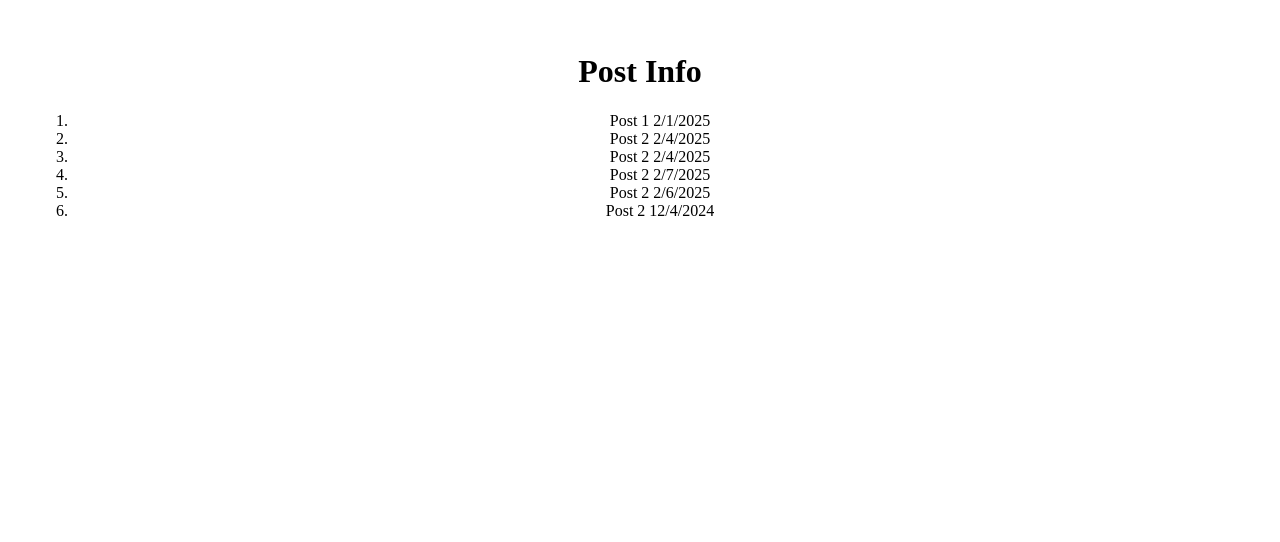
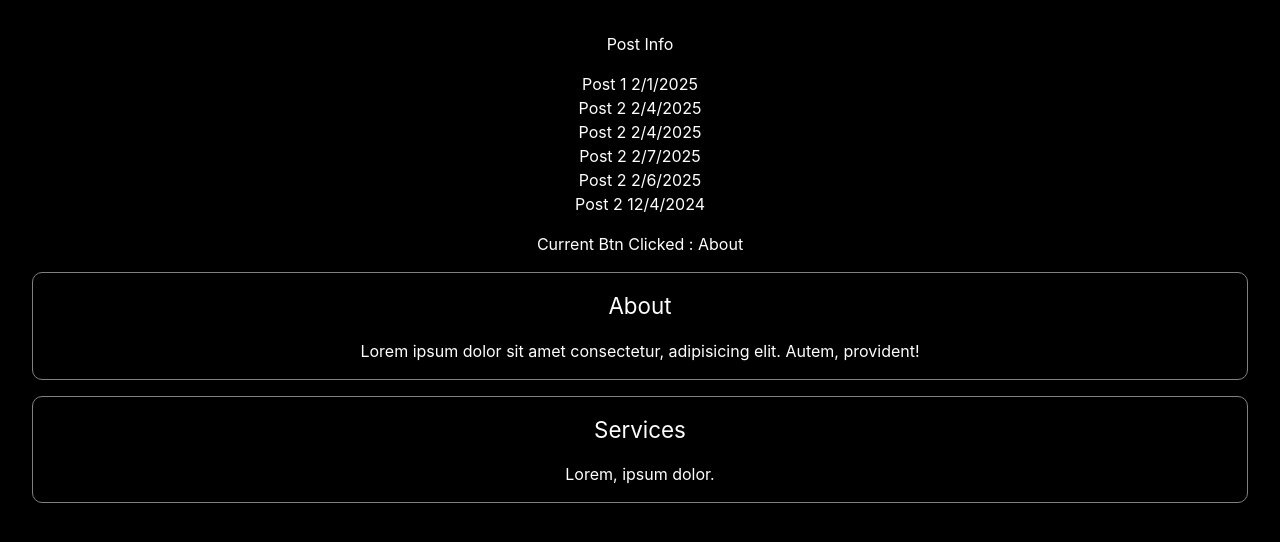
Before and after one commit to guitar6029/posts-test, a React (Vite) app: page / in a window 1280 px wide. Shown: the top 542 px of the page. Built offline with nearby package versions, Linux system fonts and the light colour scheme.

Commit message:
updated app

```diff
--- a/package.json
+++ b/package.json
@@ -10,6 +10,7 @@
     "preview": "vite preview"
   },
   "dependencies": {
+    "@tailwindcss/vite": "^4.0.6",
     "react": "^19.0.0",
     "react-dom": "^19.0.0"
   },
@@ -18,10 +19,12 @@
     "@types/react": "^19.0.8",
     "@types/react-dom": "^19.0.3",
     "@vitejs/plugin-react": "^4.3.4",
+    "autoprefixer": "^10.4.20",
     "eslint": "^9.20.1",
     "eslint-plugin-react-hooks": "^5.0.0",
     "eslint-plugin-react-refresh": "^0.4.19",
     "globals": "^15.15.0",
+    "postcss": "^8.5.2",
     "typescript": "~5.7.2",
     "typescript-eslint": "^8.24.0",
     "vite": "^6.1.0"
--- a/src/App.tsx
+++ b/src/App.tsx
@@ -1,15 +1,32 @@
 import './App.css';
 import MyWrapper from './components/MyWrapper';
 import Posts from './components/Posts/Posts';
+import TabButton from './components/TabButton/TabButton';
+import {useState} from 'react'
 
 function App() {
 
+  const [currentBtn, setBtn] = useState<string>('About')
+
+  const handleClick = (e: string) => {
+
+    setBtn(e)
+  }
+
   return (
-    <div>
+    <div className="flex flex-col gap-1">
       <MyWrapper>
         <h1>Post Info</h1>
       </MyWrapper>
       <Posts />
+      <span>Current Btn Clicked : {currentBtn}</span>
+      <TabButton classStr="p-1" title="About" tabClicked={handleClick}>
+          <span>Lorem ipsum dolor sit amet consectetur, adipisicing elit. Autem, provident!</span>
+      </TabButton>
+
+      <TabButton classStr="p-1" title="Services" tabClicked={handleClick}>
+          <span>Lorem, ipsum dolor.</span>
+      </TabButton>
     </div>
   );
 }
--- a/src/components/Posts/Posts.tsx
+++ b/src/components/Posts/Posts.tsx
@@ -1,6 +1,7 @@
 import {useState, useEffect} from 'react'
 import { getPosts } from '../../api/fetchPosts';
 import type { Post } from '../../types/Post';
+
 export default function Posts(){
 
     const [posts, setPosts] = useState<Post[]>([]);
@@ -13,7 +14,7 @@ export default function Posts(){
         try {
           let response = await getPosts();
           if (response) {
-            setPosts(response.data);
+            setPosts(response.data as Post[]);
             setLoadingPosts(false);
           }
         } catch (err) {
--- /dev/null
+++ b/src/components/TabButton/TabButton.tsx
@@ -0,0 +1,17 @@
+import React from "react";
+
+type TabButtonTypes = {
+    title : string,
+    children: React.ReactNode,
+    tabClicked: (title:string) => void,
+    classStr: string
+}
+
+export default function TabButton({title, children, tabClicked, classStr}: TabButtonTypes){
+ return (
+    <div className={`tab-button ${classStr}`}>
+        <button onClick={() => tabClicked(title)}>{title}</button>
+        {children}
+    </div>
+ )
+}
--- a/src/index.css
+++ b/src/index.css
@@ -1,3 +1,5 @@
+@import "tailwindcss";
+
 html {
   box-sizing: border-box;
   padding: 0;
@@ -7,4 +9,35 @@ html {
 body {
   padding: 0;
   margin: 0;
+  color: #fff;
+  background-color: #000;
 }
+
+.tab-button{
+  display: flex;
+  flex-direction: column;
+  gap: 1rem;
+  border: 1px solid gray;
+  border-radius: 10px;
+
+}
+
+.flex{
+  display: flex;
+  flex-direction: row;
+}
+.gap-1{
+  gap: 1rem;
+}
+.p-1{
+ padding: 1rem;
+}
+
+.flex-col{
+  flex-direction: column;
+}
+
+.tab-button > button {
+  font-size: 1.4rem;
+
+}
```
Also changed, not shown: 1 other file (tests, documents, lock files or other folders).
